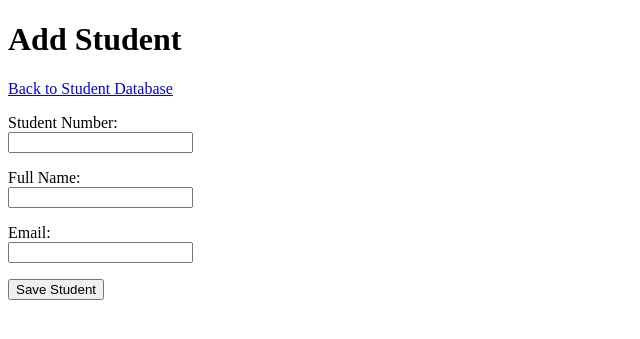
After one commit to LinusPitargue/rollcall-attendance-system, a Flask app: page /students/new in a window 1280 px wide. The commit adds this page. Shown: the top 339 px of the page, without its empty margins (0-640 px from the left). Run offline with Flask 3, Linux system fonts and the light colour scheme.

Commit message:
Add student creation form

```diff
--- a/app.py
+++ b/app.py
@@ -1,4 +1,6 @@
-from flask import Flask, render_template
+import sqlite3
+
+from flask import Flask,redirect, render_template, request
 
 from database import get_connection, initialize_database
 
@@ -37,6 +39,40 @@ def students():
 
     return render_template("students.html", students=student_list)
 
+@app.route("/students/new", methods=["GET", "POST"])
+def new_student():
+    error = None
+
+    if request.method == "POST":
+        student_number = request.form["student_number"].strip()
+        full_name = request.form["full_name"].strip()
+        email = request.form["email"].strip()
+
+        if not student_number or not full_name:
+            error = "Student number and full name are required."
+        else:
+            connection = get_connection()
+
+            try:
+                connection.execute(
+                    """
+                    INSERT INTO students
+                    (student_number, full_name, email)
+                    VALUES (?, ?, ?)
+                    """,
+                    (student_number, full_name, email),
+                )
+                connection.commit()
+                connection.close()
+
+                return redirect("/students")
+
+            except sqlite3.IntegrityError:
+                connection.close()
+                error = "That student number already exists."
+
+    return render_template("student_form.html", error=error)
+
 if __name__ == "__main__":
     initialize_database()
     app.run(debug=True)
--- /dev/null
+++ b/templates/student_form.html
@@ -0,0 +1,38 @@
+<!doctype html>
+<html lang="en">
+  <head>
+    <meta charset="UTF-8" />
+    <meta name="viewport" content="width=device-width, initial-scale=1.0" />
+    <title>Add Student | RollCall</title>
+  </head>
+  <body>
+    <h1>Add Student</h1>
+
+    <p>
+      <a href="/students">Back to Student Database</a>
+    </p>
+
+    {% if error %}
+    <p style="color: red">{{ error }}</p>
+    {% endif %}
+
+    <form method="post">
+      <p>
+        <label for="student_number">Student Number:</label><br />
+        <input type="text" id="student_number" name="student_number" required />
+      </p>
+
+      <p>
+        <label for="full_name">Full Name:</label><br />
+        <input type="text" id="full_name" name="full_name" required />
+      </p>
+
+      <p>
+        <label for="email">Email:</label><br />
+        <input type="email" id="email" name="email" />
+      </p>
+
+      <button type="submit">Save Student</button>
+    </form>
+  </body>
+</html>
--- a/templates/students.html
+++ b/templates/students.html
@@ -7,6 +7,9 @@
   </head>
   <body>
     <h1>Student Database</h1>
+    <p>
+      <a href="/students/new">Add New Student</a>
+    </p>
 
     <p>
       <a href="/">Back to Dashboard</a>
```
